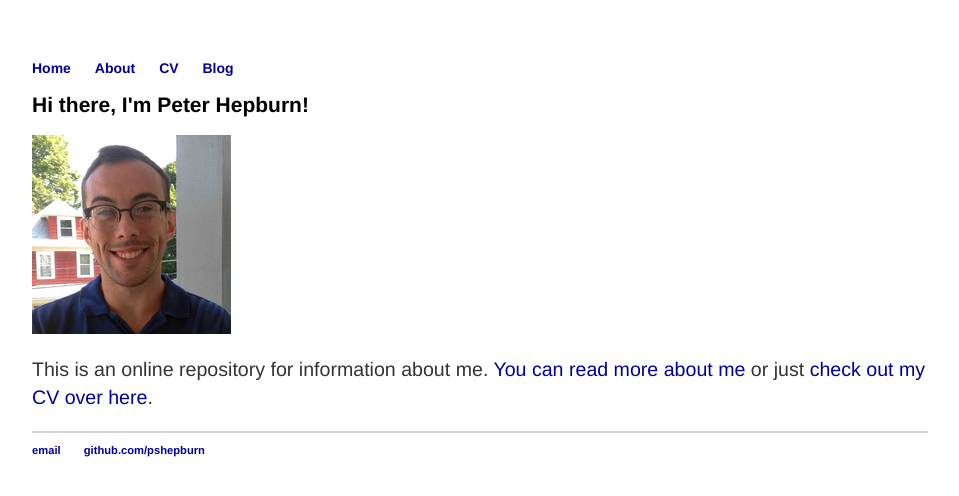
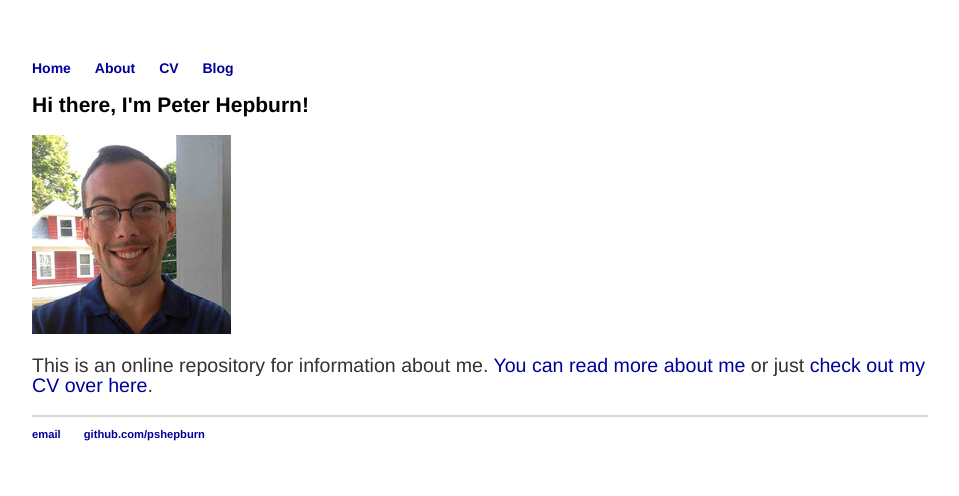
Before and after one commit to pshepburn/pshepburn.github.io, a Jekyll site: the page built from index.html, in a window 1280 px wide. Shown: the top 496 px of the page, without its empty margins (160-1119 px from the left). Built offline with Jekyll 4.4.1, drawn with Linux system fonts in a browser that asks for light colours.

Commit message:
changing line height

```diff
--- a/css/main.css
+++ b/css/main.css
@@ -26,7 +26,7 @@ h1 {
 }
 p {
     font-size: 1.4em;
-    line-height: 1.4em;
+    line-height: 1em;
     color: #333;
 }
 footer {
```
